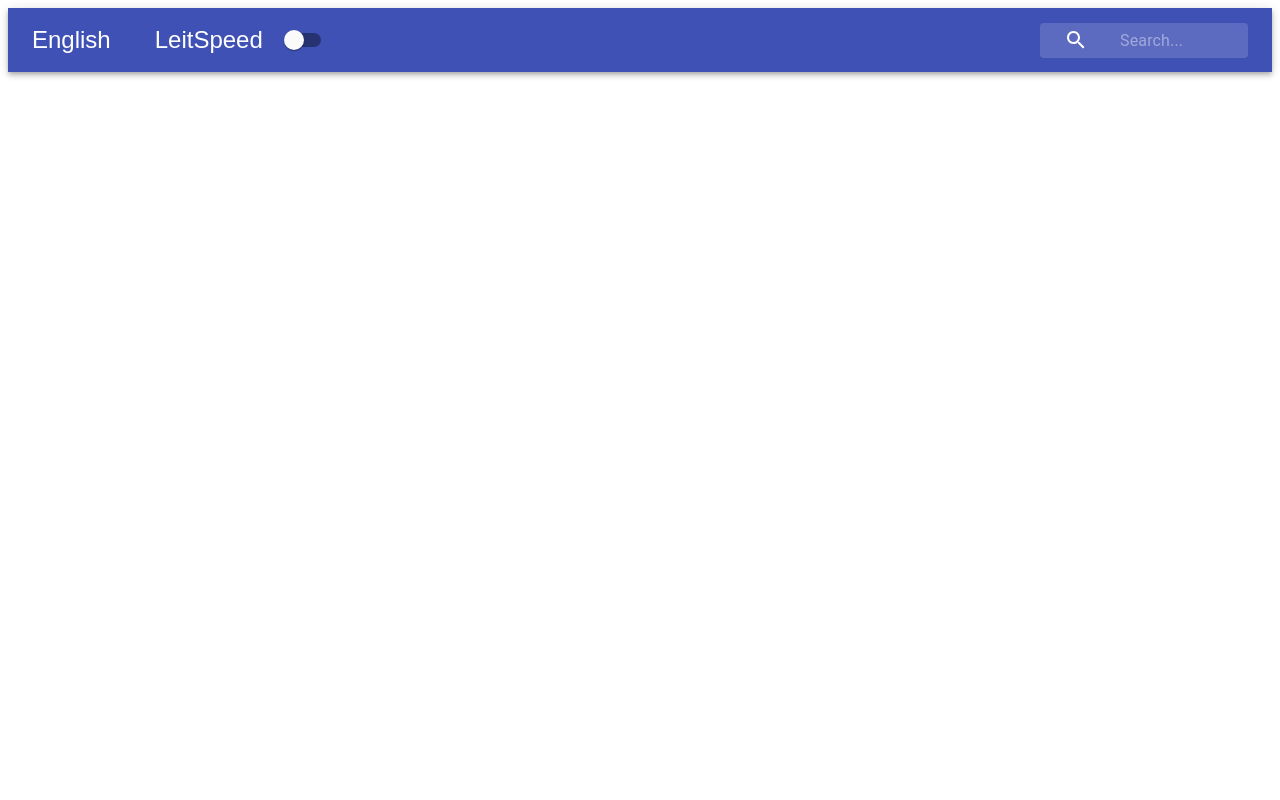
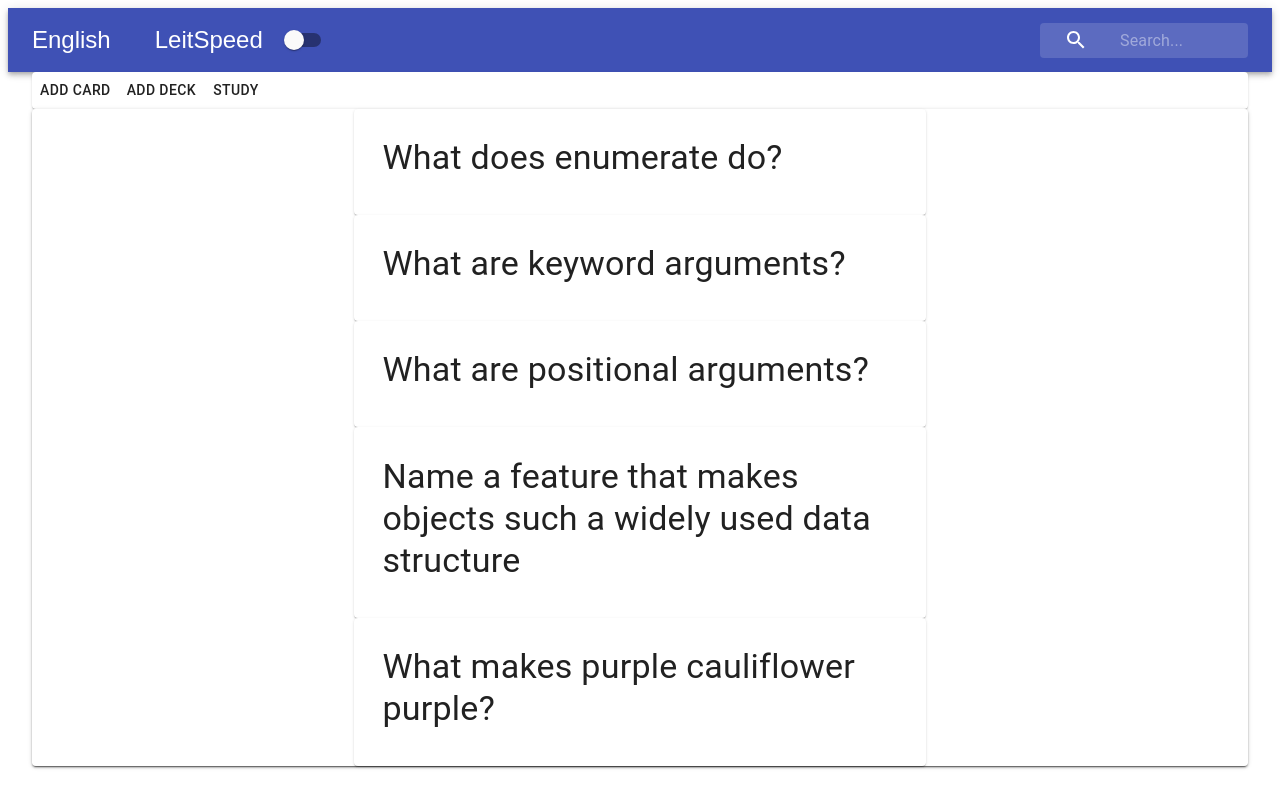
Before and after one commit to ash-bergs/leitspeed_fe, a React (Create React App) app: page /dashboard in a window 1280 px wide. Built offline with nearby package versions, Linux system fonts and the light colour scheme.

Commit message:
Adds Material UI to Dashboard
Basic structure has added to the Dashboard, implementing Material UI

```diff
--- a/src/App.js
+++ b/src/App.js
@@ -3,7 +3,7 @@ import { BrowserRouter as Router, Route } from 'react-router-dom';
 
 import './App.css'
 
-import Cards from './components/Cards';
+import Dashboard from './components/Dashboard';
 import Hero from './components/Hero';
 import Nav from './components/Nav';
 import Login from './components/Login';
@@ -16,7 +16,7 @@ function App() {
     <Router>
       <Route exact path="/" component={Hero} />
       <Route path="/login" component={Login} />
-      <Route path="/cards" component={Cards} />
+      <Route path="/dashboard" component={Dashboard} />
       {/* Path to / is a welcome header, logo, etc that kind of thing - renders sign up form */}
       {/* Route to dashboard, protected - Renders Cards, Study lists?, Study game */}
       {/* Add/Edit Form - use one form to complete both tasks?? */}
@@ -26,5 +26,3 @@ function App() {
 }
 
 export default App;
-
-//TODO Now that I've made a Dashboard plan, App.js won't have to be concerned with the Cards component any longer. But first, we need a way for a user to login and get to the Dashboard in the first place.
--- a/src/components/Dashboard.js
+++ b/src/components/Dashboard.js
@@ -1,4 +1,11 @@
-import React from 'react'
+import React from 'react';
+import { Button, Container, Paper } from '@material-ui/core';
+
+import Cards from './Cards';
+//TODO - A component to render "rewards" - kind of like a shelf. This will go directly under the Nav bar.
+//TODO - A component that renders user's individual decks
+//TODO - A component that renders user's individual leit-decks
+// 👆 These could use the same base component, with different state passed in.
 
 /* -------------------------------------------------------------------------- */
 /*                             About the Dashboard                            */
@@ -6,15 +13,30 @@ import React from 'react'
 // ? I think this 👆 is the right way to refer to it? Not sure...
 // It will render several child components, it is a TOP LEVEL component...
 // Because of that I should make it concerned with state, like cards, and actions on cards.
+
+// From Material UI: Container, Paper, Button, Typography
+//* Fade from material UI for buttons, other touches
 /* -------------------------------------------------------------------------- */
 
 function Dashboard() {
     return (
-        <div>
-            <p>Welcome from the Dashboard</p>
-            <p>First TODO: Add the grid structure for the page! and get Material UI in the mix.</p>
-        </div>
+        // Container centers content horizontally
+        // bounded by the `maxWidth` property - large, medium, small. etc
+        <Container maxWidth="lg">
+            <Paper>
+                <Button>Add Card</Button>
+                <Button>Add Deck</Button>
+                <Button>Study</Button>
+            </Paper>
+            {/* Paper component gives us something that feels like paper, flat, white, etc*/}
+            <Paper elevation={2}>
+                <Cards />
+            </Paper>
+        </Container>
     )
 }
 
 export default Dashboard;
+
+//TODO JSS - The Container is currently displaying both Paper components stacked on top of each other (column) and i want them to display next to one another (row)
+// Must update layout of Container, use flexbox
```
